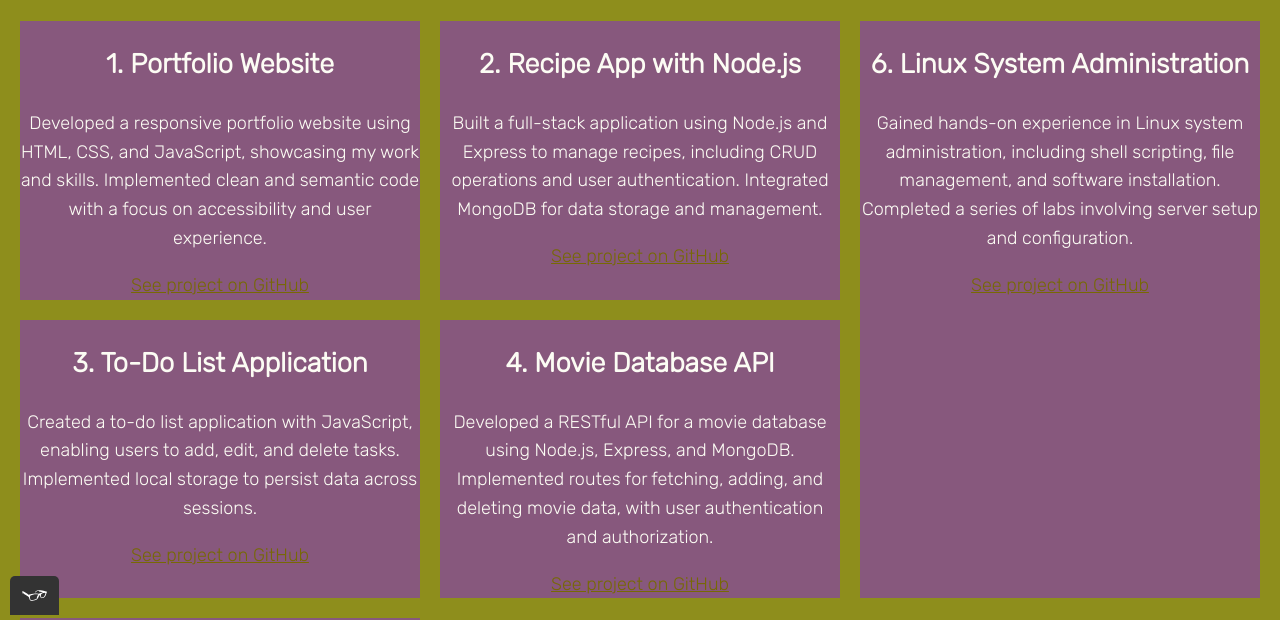
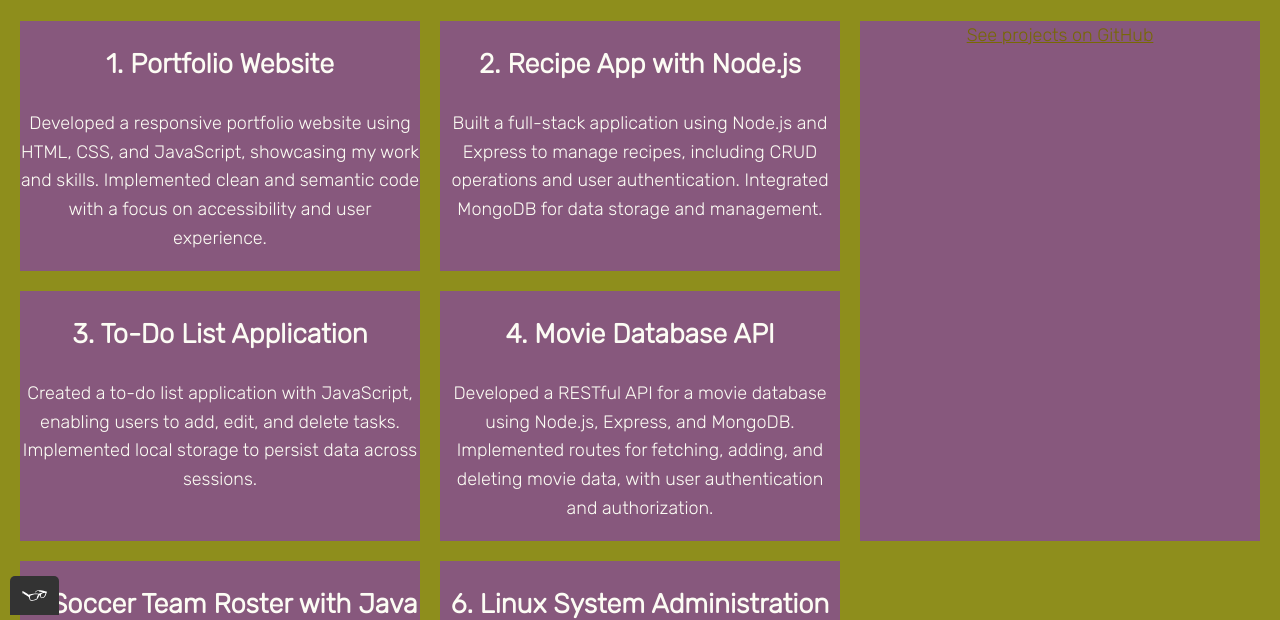
Before and after one commit to liankhek/portfolio-website, a plain HTML site: page work.html in a window 1280 px wide. Shown: the part 185-805 px from the top of the page. Drawn offline with nearby package versions, Linux system fonts and the light colour scheme.

Commit message:
Update work.html

```diff
--- a/work.html
+++ b/work.html
@@ -64,7 +64,6 @@
                                     Developed a responsive portfolio website using HTML, CSS, and JavaScript, showcasing my work and skills.
                                     Implemented clean and semantic code with a focus on accessibility and user experience.
                                 </p>
-                                <a href="#">See project on GitHub</a>
                             </article>
 
                             <article class="project__item">
@@ -73,7 +72,6 @@
                                     Built a full-stack application using Node.js and Express to manage recipes, including CRUD operations and user authentication.
                                     Integrated MongoDB for data storage and management.
                                 </p>
-                                <a href="#">See project on GitHub</a>
                             </article>
 
                             <article class="project__item">
@@ -82,7 +80,6 @@
                                     Created a to-do list application with JavaScript, enabling users to add, edit, and delete tasks.
                                     Implemented local storage to persist data across sessions.
                                 </p>
-                                <a href="#">See project on GitHub</a>
                             </article>
 
                             <article class="project__item">
@@ -91,7 +88,6 @@
                                     Developed a RESTful API for a movie database using Node.js, Express, and MongoDB.
                                     Implemented routes for fetching, adding, and deleting movie data, with user authentication and authorization.
                                 </p>
-                                <a href="#">See project on GitHub</a>
                             </article>
 
                             <article class="project__item">
@@ -100,7 +96,6 @@
                                     Designed and implemented a Java application to manage a soccer team roster, including player statistics and team formation.
                                     Utilized object-oriented programming principles and JavaFX for the UI.
                                 </p>
-                                <a href="#">See project on GitHub</a>
                             </article>
 
                             <article class="project__item">
@@ -110,6 +105,10 @@
                                     Completed a series of labs involving server setup and configuration.
                                 </p>
                                 <a href="#">See project on GitHub</a>
+                            </article>
+
+                            <article class="project__item">
+                                <a href="https://github.com/liankhek">See projects on GitHub</a>
                             </article>
 
                         </div>
```
